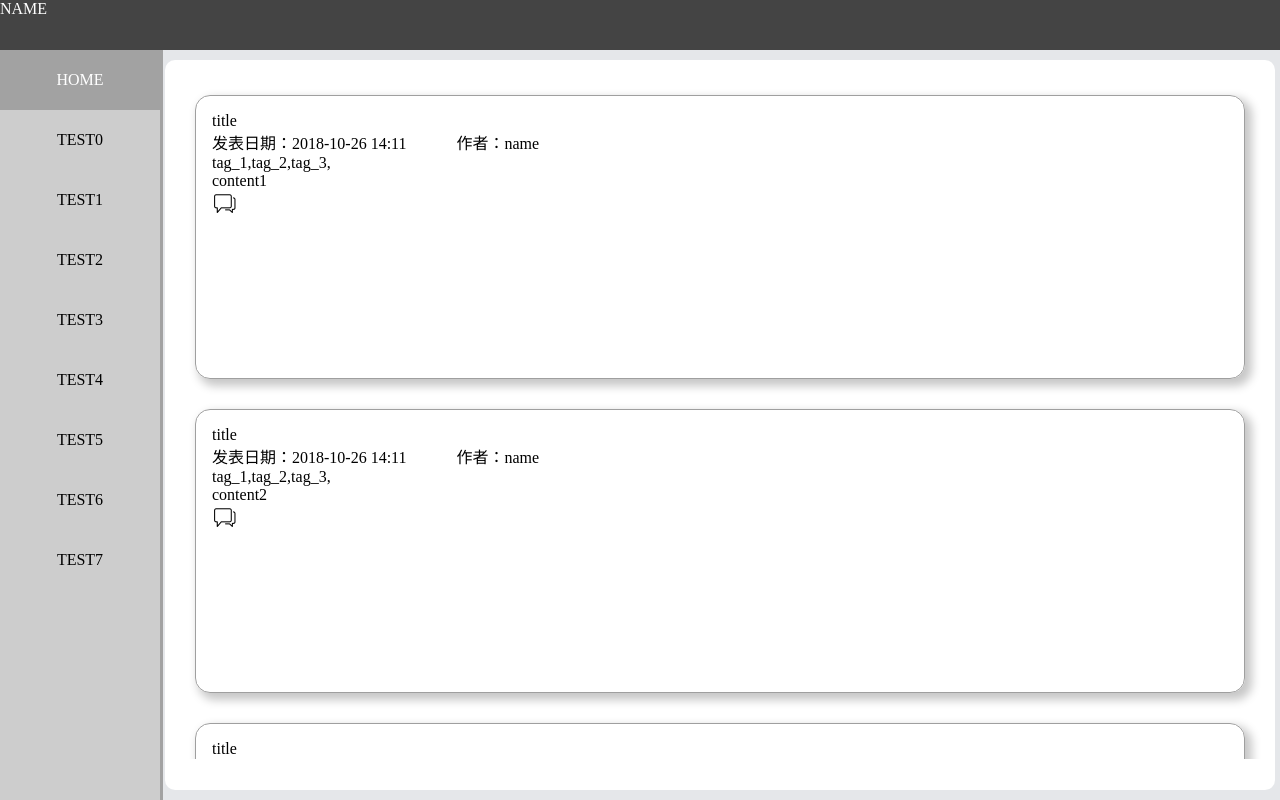
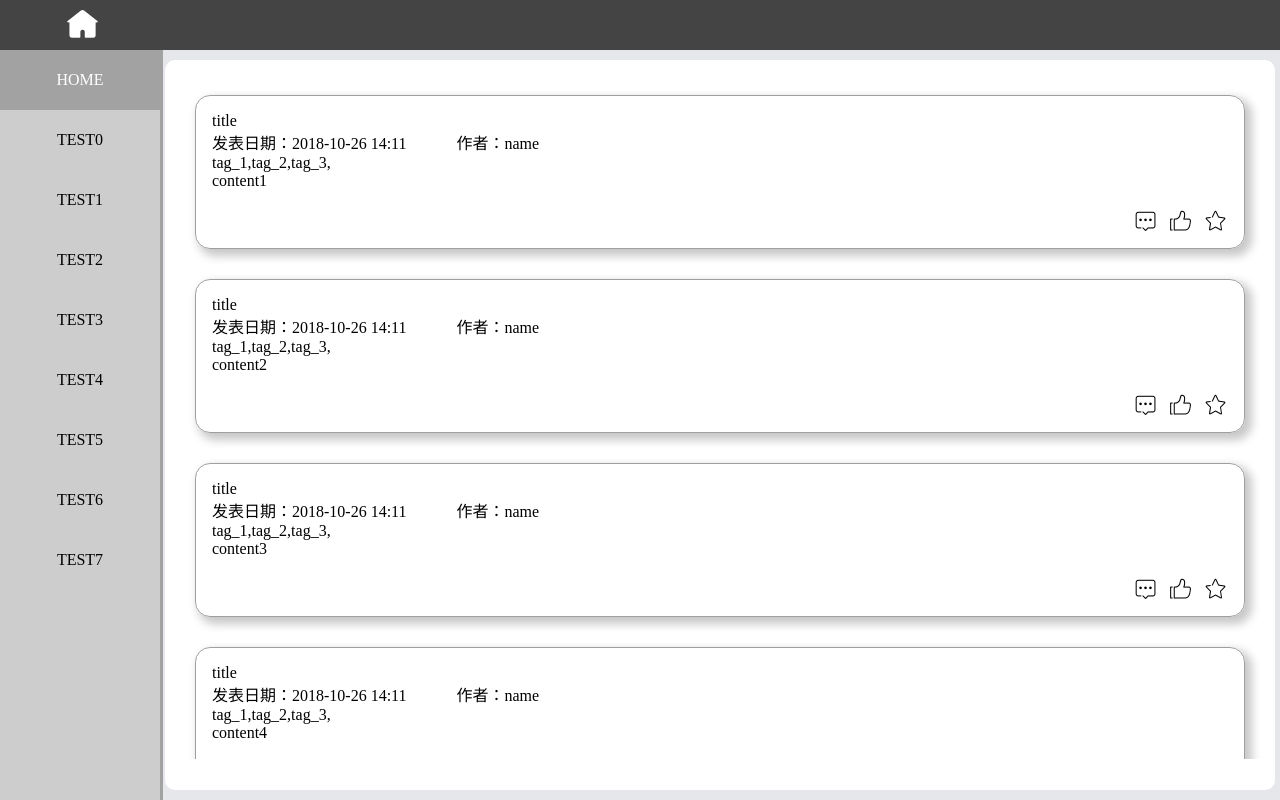
Before and after one commit to Jiangyiran0308/myfrontend, a Vue app: page /#/my.j.blog/home in a window 1280 px wide. Built offline with nearby package versions, Linux system fonts and the light colour scheme.

Commit message:
iconfont + page

```diff
--- a/src/components/UserHome.vue
+++ b/src/components/UserHome.vue
@@ -4,7 +4,7 @@
     border-radius: 15px;
     padding: 16px;
     margin: 30px;
-    height: 250px;
+    height: 120px;
     min-width: 700px;
     box-shadow:5px 5px  10px 2px #C7C7C7;
   }
@@ -35,11 +35,13 @@
         <span>发表日期：{{format(item.date,"yyyy-MM-dd hh:mm")}}</span>
         <span style="margin-left: 50px">作者：{{item.author}}</span><br/>
         <span v-for="item1 in item.tag">{{item1}},</span><br/>
-        <div>
+        <div style="height:35px">
           <span>{{item.data}}</span>
         </div>
         <div>
-          <span class="Jiconfont ji-iconfont-community_light" style="font-size: 25px"></span>
+          <span class="Jiconfont ji-iconfont-favor_light" style="font-size: 25px ; float: right"></span>
+          <span class="Jiconfont ji-iconfont-appreciate_light" style="font-size: 25px ; float: right;margin-right: 10px;"></span>
+          <span class="Jiconfont ji-iconfont-comment_light" style="font-size: 25px ; float: right;margin-right: 10px"></span>
         </div>
       </div>
       <div style="margin-top: 32px;margin-bottom: 32px;text-align: center;">
@@ -59,7 +61,6 @@
 
 <script>
   import 'element-ui'
-  import '../assets/icon/iconfont.css'
 
     export default {
         name: "user-home",
--- a/src/main.js
+++ b/src/main.js
@@ -6,6 +6,8 @@ import router from './router'
 
 import ElementUI from 'element-ui';
 import 'element-ui/lib/theme-chalk/index.css';
+
+import './assets/icon/iconfont.css';
 
 // import 'bootstrap/dist/css/bootstrap.min.css'
 
--- a/src/views/home/index.vue
+++ b/src/views/home/index.vue
@@ -53,7 +53,9 @@
   <div id = "app">
 
     <div :class="topFrame">
-      <span>NAME</span>
+      <div style="margin-top: 5px;margin-bottom: 5px;margin-left: 65px">
+        <span class="ji-iconfont-home_fill_light" style="font-size: 35px;color: #FFFFFF" ></span>
+      </div>
     </div>
     <div style="position: absolute;width: 100%;top: 50px;left: 0;right: 0;bottom: 0;background-color: #e5e7ea">
       <div class="viewsFrame">
@@ -63,8 +65,6 @@
         <div v-for="(item,index) in menuData" :class="selectMenuDivColor(item.id)" @click="navigator(item,index)" :style='{height:"oneMenuHeight"}'>
           <span>{{item.name}}</span>
         </div>
-
-
         <!--<el-menu-->
           <!--class="el-menu-vertical-demo"-->
           <!--background-color="#CDCDCD"-->
@@ -107,7 +107,6 @@
                 itemClass:''
               },
               nowMenu: "/",
-
 
             }
         },
```
